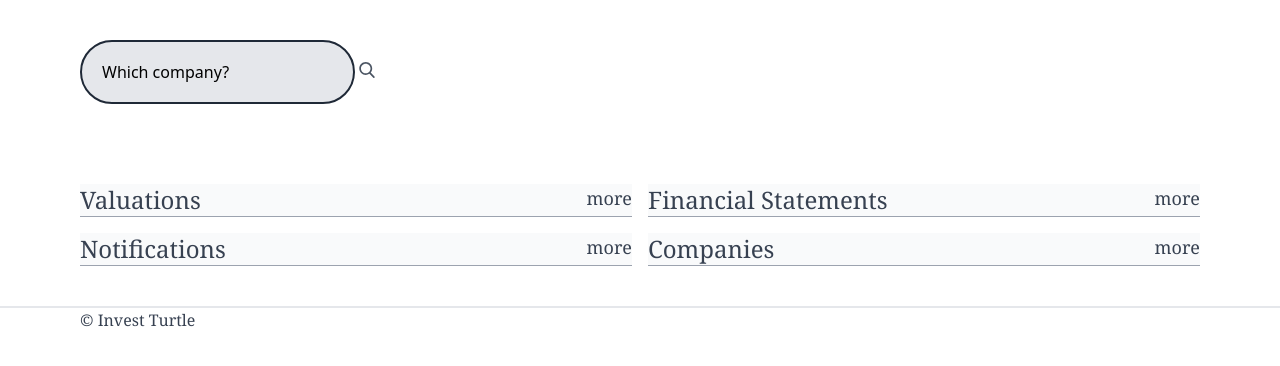
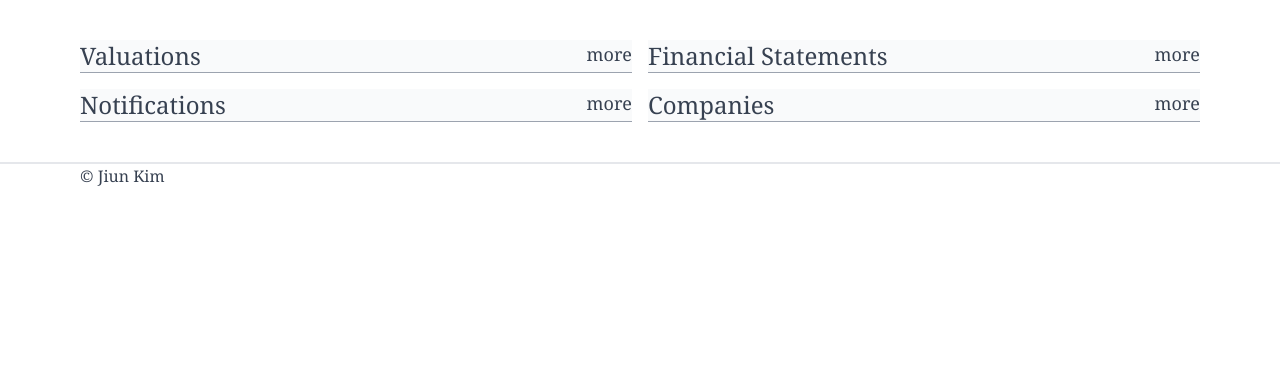
Before and after one commit to jiun0507/blog, a Django app: page / in a window 1280 px wide. Shown: the part 64-430 px from the top of the page. Run offline with Django 3.2, Linux system fonts and the light colour scheme; data that the repository does not hold is empty; style sheets or scripts are compiled from the project's sources.

Commit message:
delete unnecessary parts

```diff
--- a/core/urls.py
+++ b/core/urls.py
@@ -1,6 +1,6 @@
 from django.urls import path
 
-from core.views import home_view, search
+from core.views import home_view
 
 # This must be same as the namespace in the config.urls.py
 # This allows this view to be used as a url tag in the html.
@@ -8,5 +8,4 @@ app_name = "core"
 
 urlpatterns = [
     path("", home_view, name="home"),
-    path("search/", search, name="search"),
 ]
--- a/core/views.py
+++ b/core/views.py
@@ -21,23 +21,3 @@ def home_view(request):
     }
 
     return render(request, "home.html", context=context)
-
-
-def search(request):
-
-    company_profile_use_case = CompanyProfileUseCase()
-
-    input = request.GET.get("input")
-
-    ticker_search_list = company_profile_use_case.get_company_profile_list_by_ticker(
-        ticker=input
-    )
-    name_search_list = company_profile_use_case.get_company_profile_list_by_name(
-        name=input
-    )
-
-    context = {
-        "ticker_list": ticker_search_list,
-        "name_list": name_search_list,
-    }
-    return render(request, template_name="search.html", context=context)
--- a/templates/base.html
+++ b/templates/base.html
@@ -12,8 +12,6 @@
     <header class="container max-w-full flex items-center justify-between px-6 h-16 border-b border-gray-400 bg-gray-50">
         {% include "partials/nav.html" %}
     </header>
-    {% block search_bar %}
-    {% endblock %}
     {% block content %}
     {% endblock %}
     {% include "partials/footer.html" %}
--- a/templates/home.html
+++ b/templates/home.html
@@ -1,18 +1,6 @@
 {% extends "base.html" %}
 {% block title %}
     home
-{% endblock %}
-{% block search_bar %}
-    <Form method="get" action="{%url "core:search" %}">
-        <section class="text-gray-600">
-            <input class="ml-20 my-10 p-5 h-16 rounded-full placeholder-black text-left border-gray-800 border-2 bg-gray-200", value="{{input}}", id="input" name="input", placeholder="Which company?">
-            <button type="submit">
-                <svg class="h-4 w-4 fill-current" xmlns="http://www.w3.org/2000/svg" xmlns:xlink="http://www.w3.org/1999/xlink" version="1.1" id="Capa_1" x="0px" y="0px" viewBox="0 0 56.966 56.966" style="enable-background:new 0 0 56.966 56.966;" xml:space="preserve" width="512px" height="512px">
-                  <path d="M55.146,51.887L41.588,37.786c3.486-4.144,5.396-9.358,5.396-14.786c0-12.682-10.318-23-23-23s-23,10.318-23,23  s10.318,23,23,23c4.761,0,9.298-1.436,13.177-4.162l13.661,14.208c0.571,0.593,1.339,0.92,2.162,0.92  c0.779,0,1.518-0.297,2.079-0.837C56.255,54.982,56.293,53.08,55.146,51.887z M23.984,6c9.374,0,17,7.626,17,17s-7.626,17-17,17  s-17-7.626-17-17S14.61,6,23.984,6z"/>
-                </svg>
-            </button>
-        </section>
-    </Form>
 {% endblock %}
 {% block content %}
     <section class="grid grid-cols-2 gap-4 px-20 py-10">
--- a/templates/partials/footer.html
+++ b/templates/partials/footer.html
@@ -1,3 +1,3 @@
 <footer class="px-10 border-t-2">
-    <h4 class="text-md font-serif ml-10">&copy; Invest Turtle</h4>
+    <h4 class="text-md font-serif ml-10">&copy; Jiun Kim</h4>
 </footer>
--- a/templates/user/signup.html
+++ b/templates/user/signup.html
@@ -3,9 +3,6 @@
  {% block page_title %}
      Sign Up
  {% endblock page_title %}
-
- {% block search-bar %}
- {% endblock search-bar %}
 
  {% block content %}
      <form method="POST" action="{% url "user:signup" %}">
```
Also changed, not shown: templates/company/company.html (+0 -12 lines), templates/search.html (+0 -12 lines), user/views.py (+1 -8 lines).
